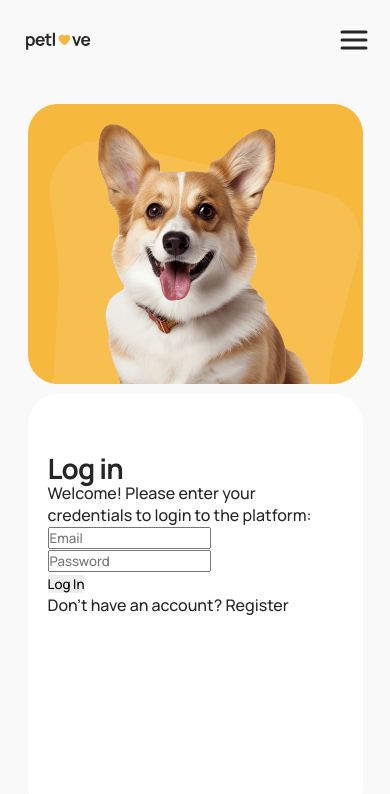
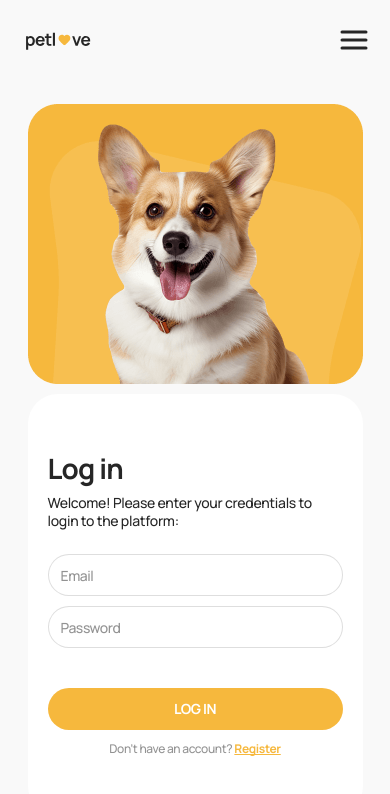
Before and after one commit to AlexandraKhalimon/pet-love-app, a Next.js app: page /login in a window 390 px wide. Shown: the top 794 px of the page. Built offline with nearby package versions, Linux system fonts and the light colour scheme.

Commit message:
style(login-form): add mobile styles

```diff
--- a/components/LoginForm/LoginForm.module.css
+++ b/components/LoginForm/LoginForm.module.css
@@ -0,0 +1,85 @@
+.form {
+  margin-top: 12px;
+}
+
+.welcome {
+  margin-bottom: 24px;
+  font-weight: 500;
+  font-size: 14px;
+  line-height: 129%;
+  letter-spacing: -0.02em;
+  color: var(--foreground);
+}
+
+.formInputs {
+  display: flex;
+  flex-direction: column;
+  gap: 10px;
+  justify-content: center;
+  align-items: center;
+  margin-bottom: 40px;
+}
+
+.input {
+  width: 295px;
+  height: 42px;
+  padding: 12px;
+  border: 1px solid rgba(38, 38, 38, 0.15);
+  border-radius: 30px;
+  font-weight: 500;
+  font-size: 14px;
+  line-height: 129%;
+  letter-spacing: -0.03em;
+  color: rgba(38, 38, 38, 0.8);
+  outline: none;
+  transition: border-color 250ms ease;
+}
+
+.input::placeholder {
+  font-weight: 500;
+  font-size: 14px;
+  line-height: 129%;
+  letter-spacing: -0.03em;
+  color: rgba(38, 38, 38, 0.5);
+}
+
+.input:focus,
+.input:hover {
+  border-color: #f6b83d;
+}
+
+.login {
+  width: 295px;
+  height: 42px;
+  border-radius: 30px;
+  padding: 12px 126px;
+  background-color: #f6b83d;
+  font-weight: 700;
+  font-size: 14px;
+  line-height: 129%;
+  letter-spacing: -0.03em;
+  text-transform: uppercase;
+  color: #fff;
+  margin-bottom: 12px;
+}
+
+.login:hover {
+  background-color: #f9b020;
+}
+
+.question {
+  font-weight: 500;
+  font-size: 12px;
+  line-height: 117%;
+  letter-spacing: -0.03em;
+  color: rgba(38, 38, 38, 0.5);
+  text-align: center;
+}
+
+.link {
+  font-weight: 700;
+  text-decoration: underline;
+  text-decoration-skip-ink: none;
+  color: #f6b83d;
+  cursor: pointer;
+}
--- a/components/LoginForm/LoginForm.tsx
+++ b/components/LoginForm/LoginForm.tsx
@@ -50,7 +50,10 @@ export default function LoginForm() {
         </button>
       </form>
       <p className={css.question}>
-        Don’t have an account? <Link href="/register">Register</Link>
+        Don’t have an account?{" "}
+        <Link href="/register" className={css.link}>
+          Register
+        </Link>
       </p>
     </div>
   );
```
